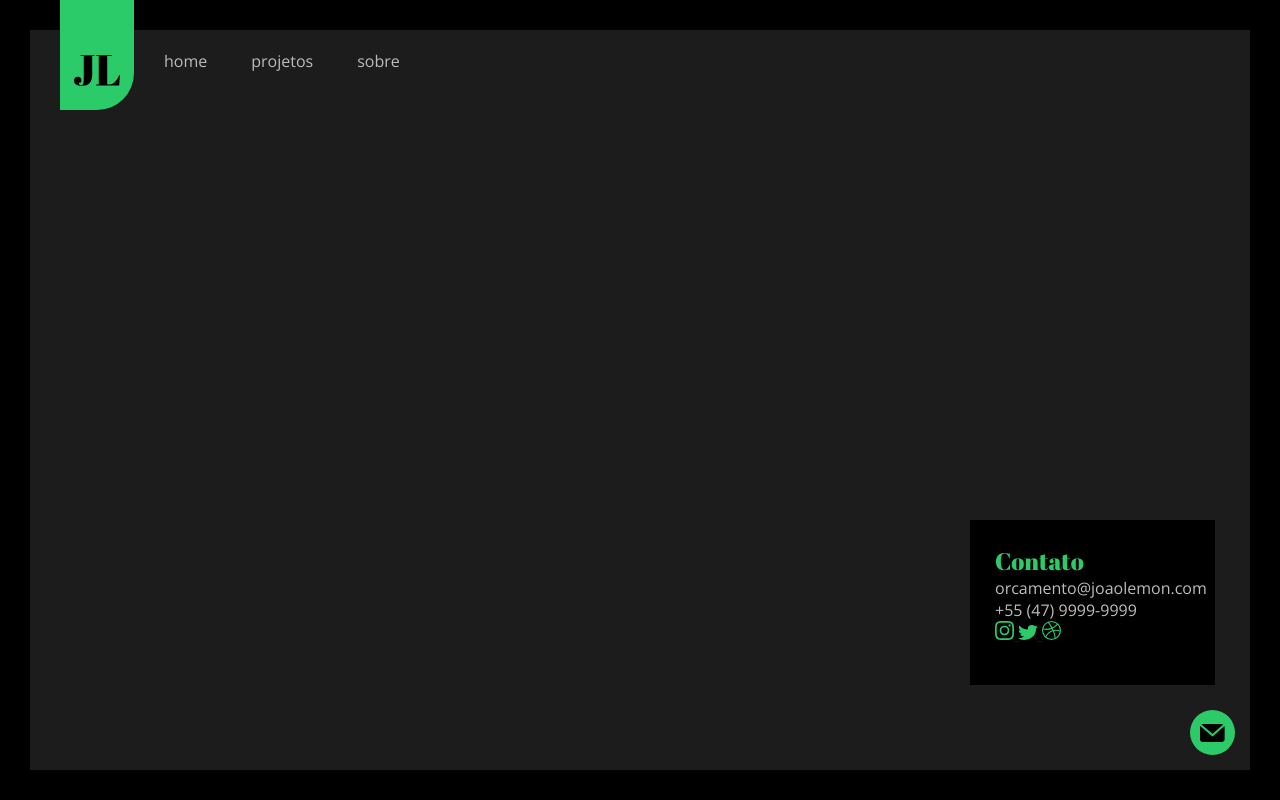
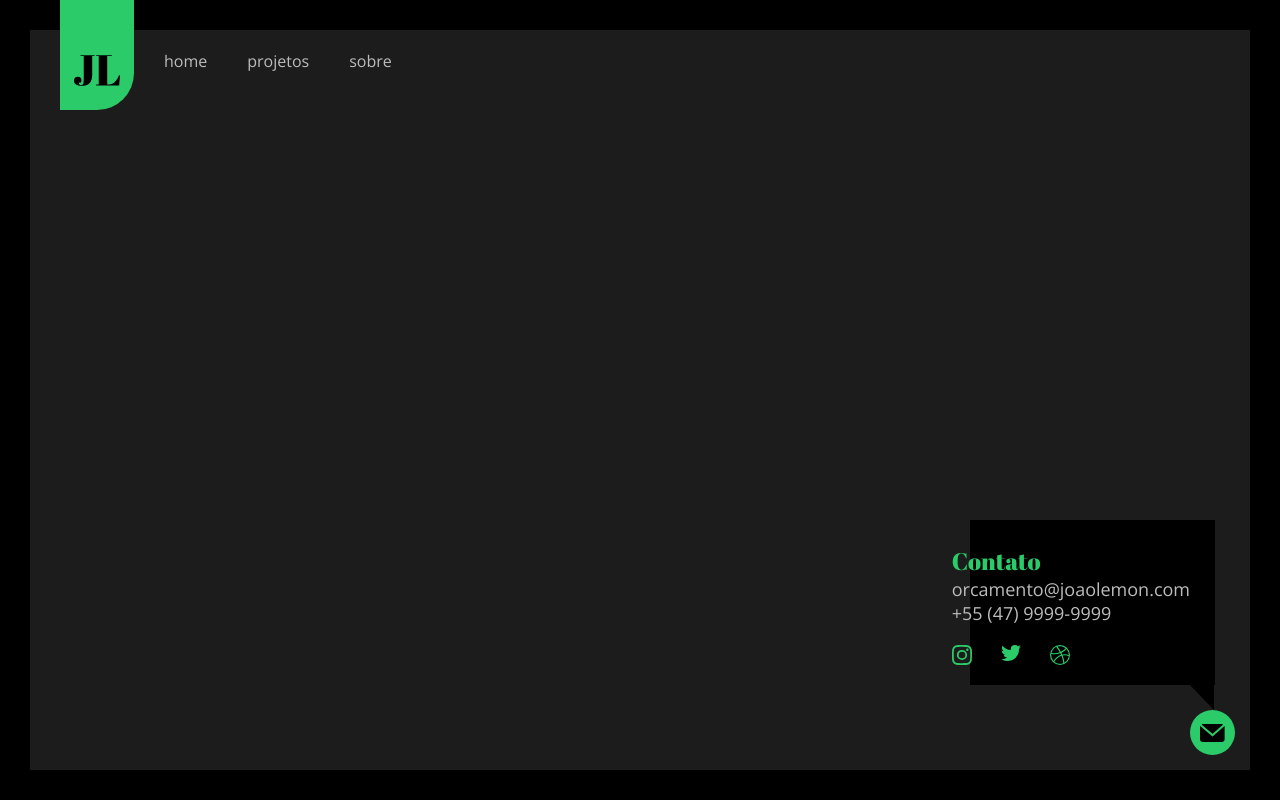
Before and after one commit to Milenagms/Site-de-portfolio, a plain HTML site: page index.html in a window 1280 px wide. Drawn offline with nearby package versions, Linux system fonts and the light colour scheme.

Commit message:
Contact box - part 2

```diff
--- a/css/main.css
+++ b/css/main.css
@@ -1,4 +1,4 @@
-*{
+* {
     margin: 0;
     padding: 0;
     box-sizing: border-box;
@@ -6,51 +6,52 @@
     -moz-osx-font-smoothing: grayscale;
 }
 
-p{
+p {
     font-family: 'Open Sans', sans-serif;
 }
 
-@media screen and (min-width: 320px){
-    .jl-page-wrapper{
+@media screen and (min-width: 320px) {
+    .jl-page-wrapper {
         width: 100%;
         height: 100vh;
         display: block;
         background-color: #1c1c1c;
         border: 30px solid #000;
     }
-    .jl-topbar{
+    .jl-topbar {
         width: 100%;
         height: 110px;
         display: block;
         background-color: transparent;
-        position: fixed;/*tem o mesmo comportamento absolut*/
+        position: fixed;
+        /*tem o mesmo comportamento absolut*/
         top: 0;
         left: 0;
     }
-    .jl-logo{
+    .jl-logo {
         width: 74px;
         height: 110px;
         float: left;
         margin-left: 60px;
         background-color: #2ccb69;
-        border-radius:  0 0 37px 0;
+        border-radius: 0 0 37px 0;
     }
-
-    .jl-logo img{ /* ao invés de colocar na classe  jl-logo um text-align: center; então mexe diretamente com a imagem*/
-        width:46px;
+    .jl-logo img {
+        /* ao invés de colocar na classe  jl-logo um text-align: center; então mexe diretamente com a imagem*/
+        width: 46px;
         height: 31px;
         display: block;
         margin: 55px auto 0 auto;
     }
-    .jl-menu{
+    .jl-menu {
         display: none;
     }
-    .jl-btn-contact{
+    .jl-btn-contact {
         width: 45px;
         height: 45px;
         display: block;
         background-color: #2ccb69;
-        background-image: url(../images/icon-contact-close.svg) ;
+        background-image: url(../images/icon-contact-close.svg);
         background-repeat: no-repeat;
         position: fixed;
         bottom: 45px;
@@ -59,18 +60,10 @@ p{
         z-index: 200;
         transition: all 0.2s ease-out;
     }
-
-    .jl-social-links{
-        width: 100%;
-        height: 45px;
-        display: block;
+    .jl-btn-contact:hover {
+        background-position-y: -45px;
     }
-
-    .jl-btn-contact:hover{
-        background-position-y: -45px ;
-    }
-
-    .jl-contact-info{
+    .jl-contact-info {
         width: 245px;
         height: 165px;
         padding: 25px;
@@ -79,23 +72,64 @@ p{
         right: 65px;
         z-index: 200;
     }
+    .jl-contact-info-inner {
+        display: table;
+        width: 100%;
+        float: right;
+    }
+    .jl-contact-info-inner p {
+        font-size: 18px;
+        line-height: 24px;
+    }
+    .jl-social {
+        width: 45px;
+        height: 45px;
+        display: inline-block;
+    }
+    .jl-social>img {
+        width: 20px;
+        height: auto;
+        display: block;
+        margin: 13px auto 0;
+    }
+    .jl-corner {
+        width: 25px;
+        height: 25px;
+        display: block;
+        float: right;
+        display: relative;
+    }
+    .jl-social-links {
+        width: 100%;
+        height: 45px;
+        display: block;
+        position: relative;
+        left: -12px;
+        margin-top: 7px;
+    }
+    .jl-corner:after {
+        content: '';
+        width: 25px;
+        height: 25px;
+        display: block;
+        position: absolute;
+        bottom: -25px;
+        right: 0;
+        background: transparent url('../images/corner.svg') no-repeat;
+    }
+}
 
+@media screen and (min-width: 576px) {}
 
-}
-@media screen and (min-width: 576px){
+@media screen and (min-width: 768px) {}
 
-}
-@media screen and (min-width: 768px){
-
-}
-@media screen and (min-width: 992px){
-    .jl-menu{
-        display: block;
+@media screen and (min-width: 992px) {
+    .jl-menu {
+        display: table;
         float: left;
         height: 110px;
         margin-left: 30px;
     }
-
     .jl-menu a {
         font-family: 'Open Sans';
         font-size: 16px;
@@ -108,16 +142,16 @@ p{
         font-weight: 400;
         position: relative;
     }
-    .jl-menu a:first-child{
+    .jl-menu a:first-child {
         margin-left: 0;
     }
-    .jl-menu  a:hover {
+    .jl-menu a:hover {
         color: #2ccb69;
     }
-    .jl-menu a:before{
+    .jl-menu a:before {
         content: '';
         width: 100%;
-        height:  4px;
+        height: 4px;
         background-color: #2ccb69;
         display: block;
         position: absolute;
@@ -126,52 +160,54 @@ p{
         transition: all 0.2s ease-out;
         transform: scale(0, 1);
         transform-origin: center left;
-        }
-    .jl-menu a:hover:before{
+    }
+    .jl-menu a:hover:before {
         transform: scale(1, 1);
     }
+}
 
+@media screen and (min-width: 1200px) {}
 
-}
-@media screen and (min-width: 1200px){
+@media screen and (min-width: 1364px) {}
 
-}
-@media screen and (min-width: 1364px){
+@media screen and (min-width: 1600px) {}
 
-}
-@media screen and (min-width: 1600px){
-
-}
 
 /* Classes utilitárias */
 
-.jl-title{
+.jl-title {
     font-family: 'Abril Fatface', serif;
     font-weight: normal;
 }
 
-.jl-text-green{
+.jl-text-green {
     color: #2ccb69;
 }
-.jl-text-dark{
+
+.jl-text-dark {
     color: #4D4D4C;
 }
-.jl-text-light{
+
+.jl-text-light {
     color: #bcbcbc;
 }
-.jl-text-black{
+
+.jl-text-black {
     color: #000;
 }
 
-.jl-bg-green{
+.jl-bg-green {
     background-color: #2ccb69;
 }
-.jl-bg-dark{
+
+.jl-bg-dark {
     background-color: #4D4D4C;
 }
-.jl-bg-light{
+
+.jl-bg-light {
     background-color: #bcbcbc;
 }
-.jl-bg-black{
+
+.jl-bg-black {
     background-color: #000;
 }
--- a/index.html
+++ b/index.html
@@ -24,21 +24,24 @@
        </nav>
     </header>
     <div class="jl-contact-info jl-bg-black jl-text-light">
+        <div class="jl-contact-info-inner">
             <h2 class="jl-title jl-text-green">Contato</h2>
             <p>orcamento@joaolemon.com</p>
             <p> +55 (47) 9999-9999</p>
             <div class="jl-social-links">
-            <a href="#">
+                <a href="#" class="jl-social">
                     <img src="images/icon-instagram.svg" alt="Instagram">
                 </a>
-            <a href="#">
+                <a href="#" class="jl-social">
                     <img src="images/icon-twitter.svg" alt="Twitter">
                 </a>
-            <a href="#">
+                <a href="#" class="jl-social">
                     <img src="images/icon-dribbble.svg" alt="Dribbble">
                 </a>
             </div>
-
+        </div>
+        <div class="jl-corner">
+        </div>
     </div>
     <div class="jl-btn-contact">
 
```
Lines whose indentation alone changed are shown as unchanged.
